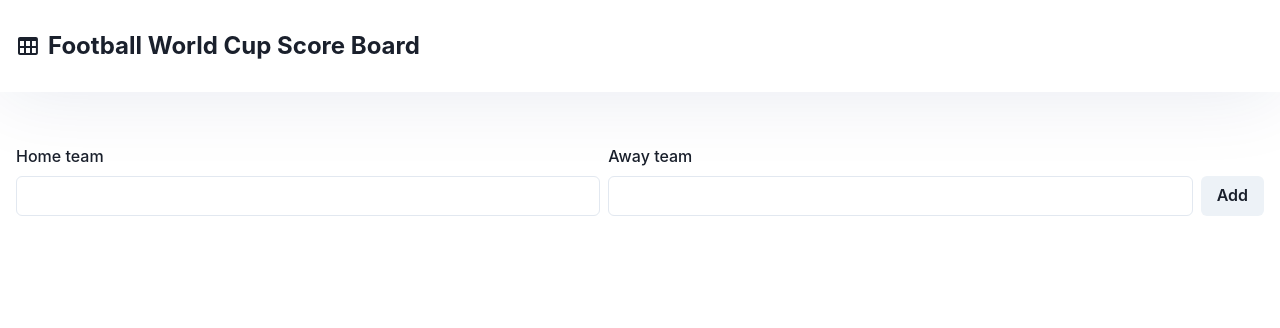
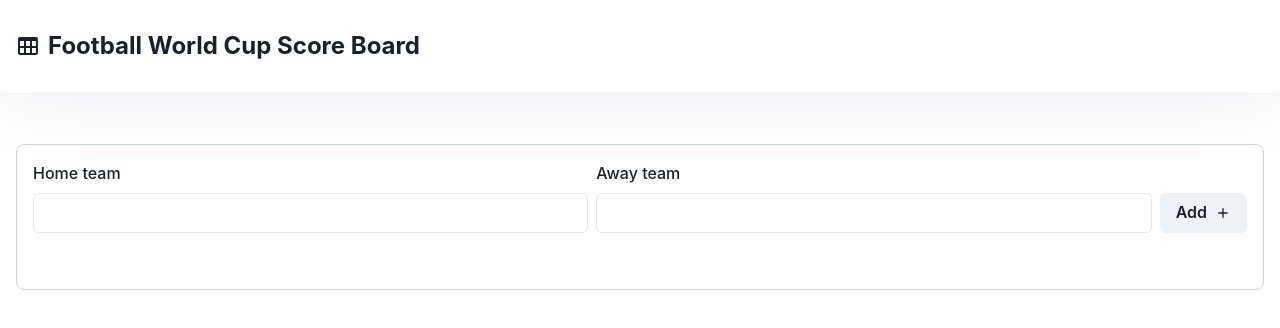
Before and after one commit to lukitoki1/score-board, a React (Create React App) app in the folder frontend/: page / in a window 1280 px wide. Shown: the top 328 px of the page. Built offline with nearby package versions, Linux system fonts and the light colour scheme.

Commit message:
Improve style of create game form

```diff
--- a/frontend/src/components/CreateGameForm/CreateGameForm.tsx
+++ b/frontend/src/components/CreateGameForm/CreateGameForm.tsx
@@ -15,6 +15,7 @@ import {
   Input
 } from "@chakra-ui/react";
 import { useTranslation } from "react-i18next";
+import { BiPlus } from "react-icons/bi";
 
 export const CreateGameForm: FC = () => {
   const { errors, isSubmitting } = useFormikContext<CreateGameFormValues>();
@@ -24,6 +25,14 @@ export const CreateGameForm: FC = () => {
 
   return (
     <Form>
+      <Box
+        width="full"
+        borderRadius="8px"
+        borderColor="gray.300"
+        borderWidth="1px"
+        padding="4"
+        marginBottom="8"
+      >
         <HStack spacing="2">
           <Field name={CreateGameFormFields.HOME_NAME}>
             {(props: FieldProps<string>) => (
@@ -53,11 +62,13 @@ export const CreateGameForm: FC = () => {
             )}
           </Field>
           <Box>
-          <Button type="submit" isLoading={isSubmitting} isDisabled={isSubmitting} mb="2">
+            <Button type="submit" isLoading={isSubmitting} isDisabled={isSubmitting}
+              rightIcon={<BiPlus/>} mb="2">
               {t('common.add')}
             </Button>
           </Box>
         </HStack>
+      </Box>
     </Form>
   );
 }
```
Lines whose indentation alone changed are shown as unchanged.
